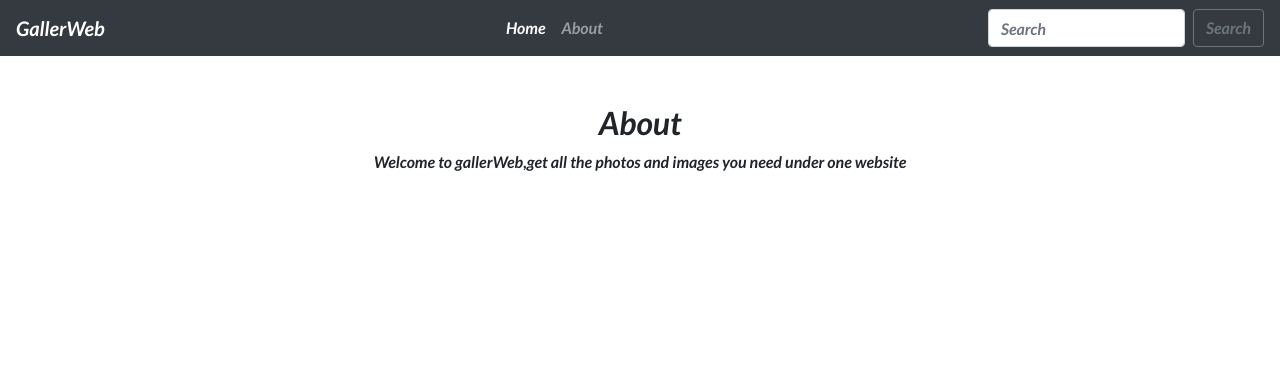
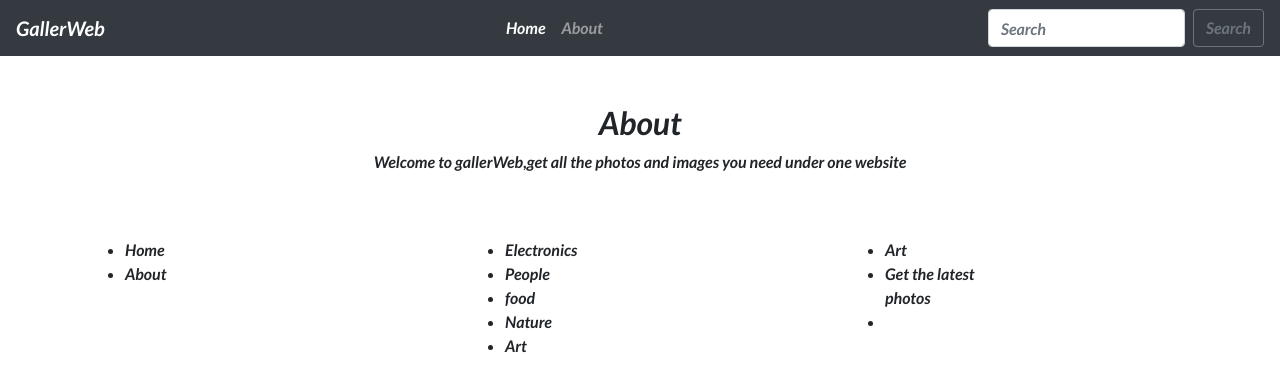
Before and after one commit to tomito26/personal-gallery, a Django app: page / in a window 1280 px wide. Shown: the top 392 px of the page. Run offline with Django 3.2, Linux system fonts and the light colour scheme; data that the repository does not hold is empty; some libraries are stand-ins or nearby versions.

Commit message:
changed the grid on the footer

```diff
--- a/galleryApp/templates/footer.html
+++ b/galleryApp/templates/footer.html
@@ -1,31 +1,27 @@
-{% extends 'image-gallery/base.html' %}
-
-{% block content %}
 <div class="container">
     <div class="row">
-        <div class="col-md-2">
+        <div class="col-md-4">
             <ul>
                 <li>Home</li>
                 <li>About</li>
             </ul>
         </div>
-        <div class="col-md-2">
+        <div class="col-md-4">
             <ul>
                 <li>Electronics</li>
                 <li>People</li>
                 <li>food</li>
                 <li>Nature</li>
-                <div class="col-md-2">
-                    <ul>
-                        <li>Art</li>
-                        <li>Get the latest photos</li>
-                        <li></li>
-                    </ul>
-                </div>
+                <li>Art</li>
+            </ul>
+        </div>
+        <div class="col-md-2">
+            <ul>
+                <li>Art</li>
+                <li>Get the latest photos</li>
+                <li></li>
             </ul>
         </div>
 
     </div>
 </div>
-
-{% endblock %}
--- a/galleryApp/templates/image-gallery/base.html
+++ b/galleryApp/templates/image-gallery/base.html
@@ -26,7 +26,9 @@
 
     {% endblock %}
 
-
+    {% block footer %}
+        {% include 'footer.html' %}
+    {% endblock %}
 
     {% block script %}
         <script src="https://ajax.googleapis.com/ajax/libs/jquery/3.2.1/jquery.min.js"></script>
```
